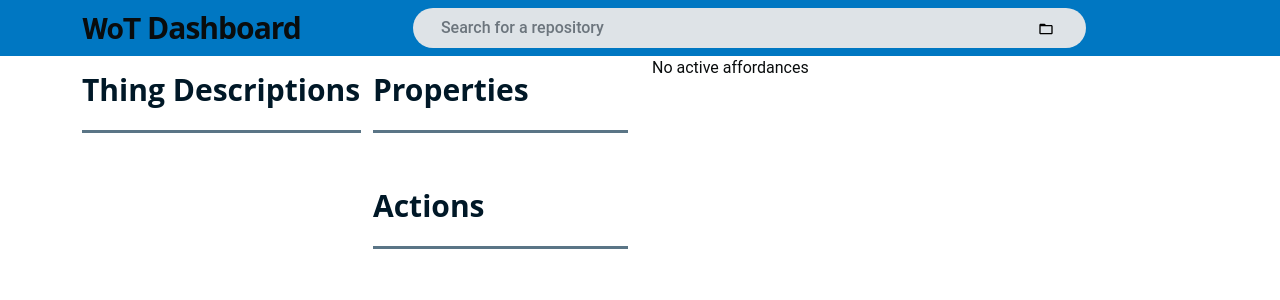
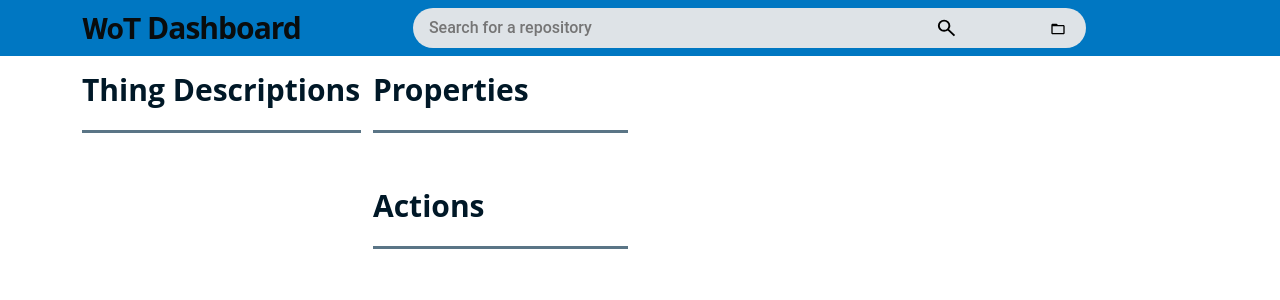
Before and after one commit to Erro48/itd-debugtool, a React (Create React App) app: page / in a window 1280 px wide. Shown: the top 300 px of the page. Built offline with nearby package versions, Linux system fonts and the light colour scheme.

Commit message:
Add fetch request in searchbar

```diff
--- a/src/App.js
+++ b/src/App.js
@@ -5,6 +5,7 @@ import OutputPanel from './components/panels/OutputPanel'
 import SearchBar from './components/navbar/SearchBar'
 import { useEffect, useState } from 'react'
 import AffordancesPanel from './components/panels/AffordancesPanel'
+import AttributesPanel from './components/panels/AttributesPanel'
 
 // const chosenInteraction = {
 // 	interaction: 'angle',
@@ -133,12 +134,9 @@ function App() {
 						activeThingDescription={activeThingDescription}
 						onChange={(newAffordance) => setActiveAffordance(newAffordance)}
 					/>
-
 					<div className='col-12 col-lg-6 d-sm-block'>
 						<div className='row m-auto'>
-							{activeAffordance === undefined
-								? 'No active affordances'
-								: activeAffordance.title}
+							<AttributesPanel affordance={activeAffordance} />
 							{/* <PropDescription
 								activeAffordance={activeAffordance}
 								{...chosenInteraction}
--- a/src/components/navbar/SearchBar.js
+++ b/src/components/navbar/SearchBar.js
@@ -8,6 +8,13 @@ function SearchBar({ onRepoLoad }) {
 	const [repoLoaded, setRepoLoaded] = useState(false)
 
 	const [repository, setRepository] = useState('')
+
+	const performSearch = (e) => {
+		e.preventDefault()
+		fetch(repository)
+			.then((response) => response.json())
+			.then((json) => console.log(json))
+	}
 
 	const handleForChange = (event) => {
 		const files = event.target.files
@@ -70,18 +77,26 @@ function SearchBar({ onRepoLoad }) {
 			id='search-bar'
 			className='row pt-lg-0 mt-3 mt-lg-0 mx-auto rounded-pill overflow-hidden'
 		>
-			<form className='col-9'>
+			<form className='col-10'>
+				<div className='row'>
 					<input
-					className='form-control px-3 py-2 me-2 border-0'
+						className='px-3 py-2 border-0 col-10'
 						type='search'
 						placeholder='Search for a repository'
 						aria-label='Search for a repository'
 						onChange={(event) => setRepository(event.target.value)}
 						// value={repository}
 					/>
+					<button
+						className='button transparent-btn col-2 pe-3'
+						onClick={performSearch}
+					>
+						<Icon src='./icons/search.svg' alt='Search repository' />
+					</button>
+				</div>
 			</form>
-			<div className='col-3'>
-				<ul className='row m-0 w-100 h-100'>
+			<div className='col-2 p-0'>
+				<ul className='row m-0 w-100 h-100 p-0'>
 					<li className='col-6 d-flex align-items-center justify-content-center'>
 						{getLoadingIcon()}
 					</li>
--- a/src/components/navbar/searchBar.css
+++ b/src/components/navbar/searchBar.css
@@ -16,6 +16,16 @@
 	list-style: none;
 }
 
+form input[type='search'] + .button {
+	display: flex;
+	justify-content: end;
+	align-items: center;
+}
+
+form input[type='search'] + .button > img {
+	height: 75%;
+}
+
 @media screen and (min-width: 768px) {
 	#search-bar {
 		width: 75%;
```
Also changed, not shown: public/icons/search.svg (added). Lines whose indentation alone changed are shown as unchanged.
